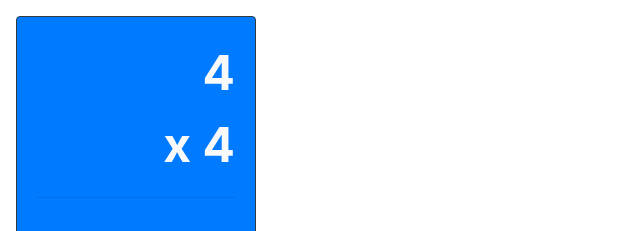
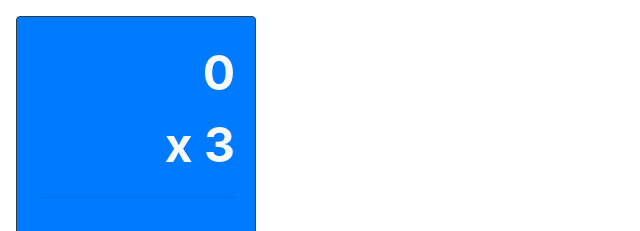
Before and after one commit to onearmeded/mult-facts, a React (Create React App) app: page / in a window 1280 px wide. Shown: the top 231 px of the page, without its empty margins (0-640 px from the left). Built offline with nearby package versions, Linux system fonts and the light colour scheme.

Commit message:
Adjust multiplication range, fix bug with out of range numbers on startup

```diff
--- a/src/App.js
+++ b/src/App.js
@@ -4,7 +4,7 @@ import FlashcardGame from './FlashcardGame';
 
 function App() {
   return (
-    <FlashcardGame min={2} max={15} maxRange={10} maxMult={7} maxMultRange={12} questions={25}/>
+    <FlashcardGame min={0} max={15} maxRange={10} maxMult={3} maxMultRange={12} questions={5}/>
   );
 }
 
--- a/src/FlashcardGame.js
+++ b/src/FlashcardGame.js
@@ -12,8 +12,8 @@ export default function FlashcardGame(props)
     const [incorrectCount, setIncorrectCount] = useState(0);
     const [ answer, setAnswer ] = useState('');
     const [ answerComplete, setAnswerComplete ] = useState(false);
-    const [ first, setFirst] = useState(randomInt(props.max, props.min));
-    const [ second, setSecond ] = useState(randomInt(props.maxRange, props.min));
+    const [ first, setFirst] = useState(randomInt(props.maxMult, props.min));
+    const [ second, setSecond ] = useState(randomInt(props.maxMultRange, props.min));
     const [ operation, setOperation ] = useState('x');
     const [ border, setBorder ] = useState('dark');
 
```
